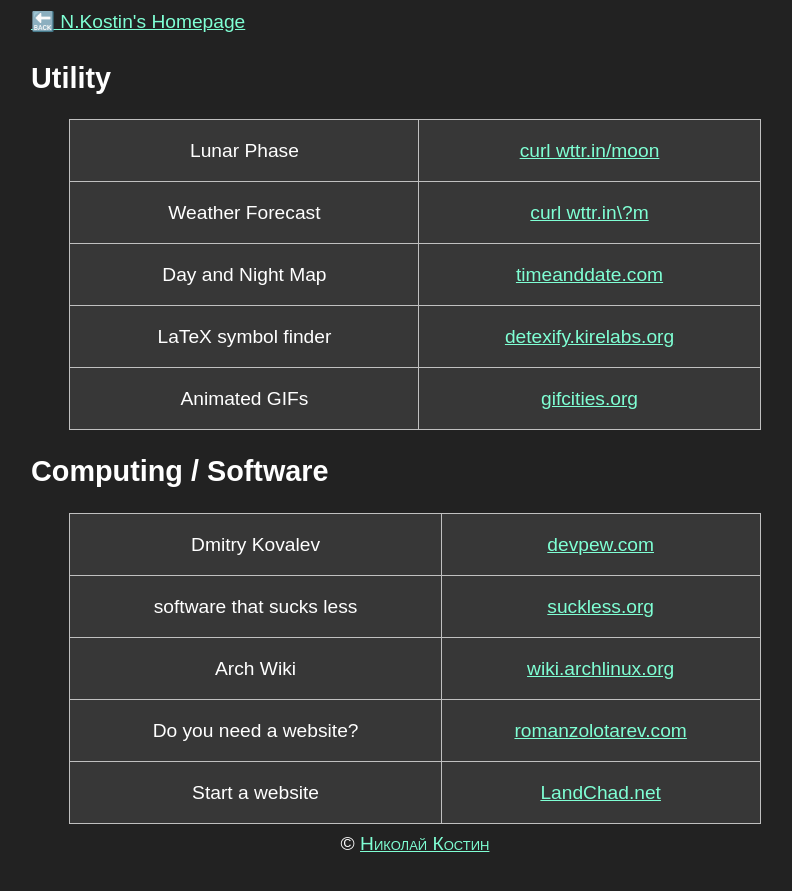
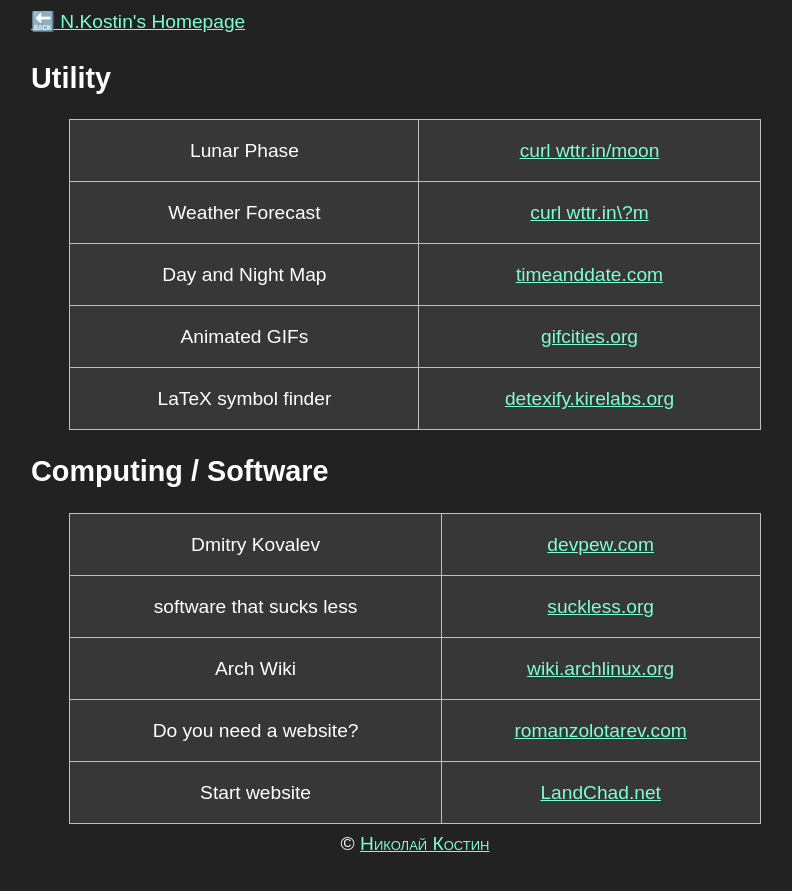
Before and after one commit to nkostin4/nkostinwww, a plain HTML site: page linkage.html in a window 1280 px wide. Shown: the part 123-1014 px from the top of the page, without its empty margins (225-1017 px from the left). Drawn offline with Linux system fonts and the light colour scheme.

Commit message:
LARPing on the day before Wednesday my dudes

```diff
--- a/linkage.html
+++ b/linkage.html
@@ -26,8 +26,8 @@
     <tr><td>Lunar Phase</td><td><a href="https://ru.wttr.in/moon">curl wttr.in/moon</a></td></tr>
     <tr><td>Weather Forecast</td><td><a href="https://ru.wttr.in/">curl wttr.in\?m</a></td></tr>
     <tr><td>Day and Night Map</td><td><a href="https://www.timeanddate.com/worldclock/sunearth.html">timeanddate.com</a></td></tr>
+    <tr><td>Animated GIFs</td><td><a href="https://gifcities.org/">gifcities.org</a></td></tr>
     <tr><td>LaTeX symbol finder</td><td><a href="http://detexify.kirelabs.org/classify.html">detexify.kirelabs.org</a></td></tr>
-    <tr><td>Animated GIFs</td><td><a href="https://gifcities.org/">gifcities.org</a></td></tr>
 </table>
 
 <h2>Computing / Software</h2>
@@ -37,7 +37,7 @@
     <tr><td>software that sucks less</td><td><a href="https://suckless.org/">suckless.org</a></td></tr>
     <tr><td>Arch Wiki</td><td><a href="https://wiki.archlinux.org/">wiki.archlinux.org</a></td></tr>
     <tr><td>Do you need a website?</td><td><a href="https://www.romanzolotarev.com/website.html">romanzolotarev.com</a></td></tr>
-    <tr><td>Start a website</td><td><a href="https://landchad.net">LandChad.net</a></td></tr>
+    <tr><td>Start website</td><td><a href="https://landchad.net">LandChad.net</a></td></tr>
 </table>
 
 </main>
```
